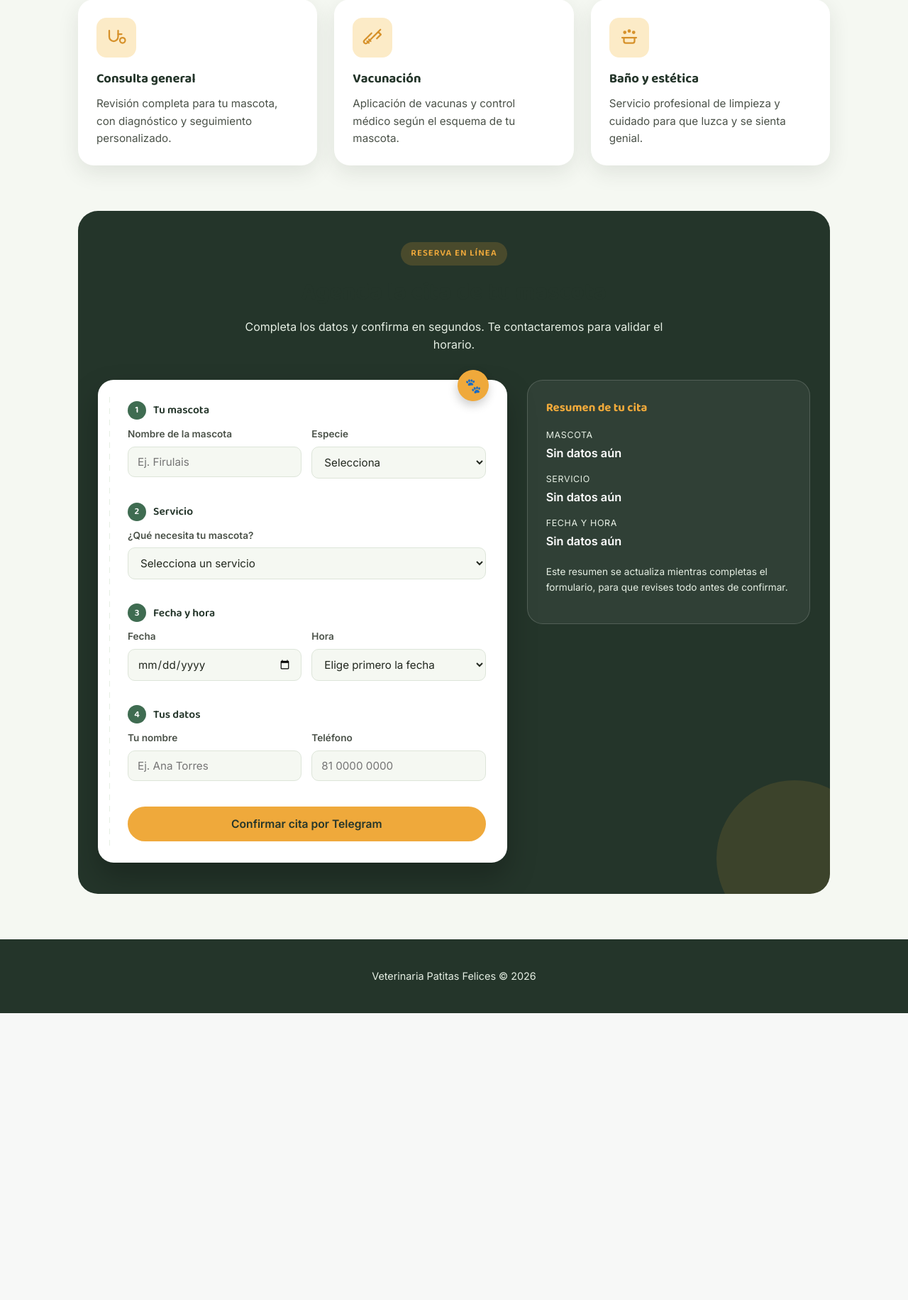
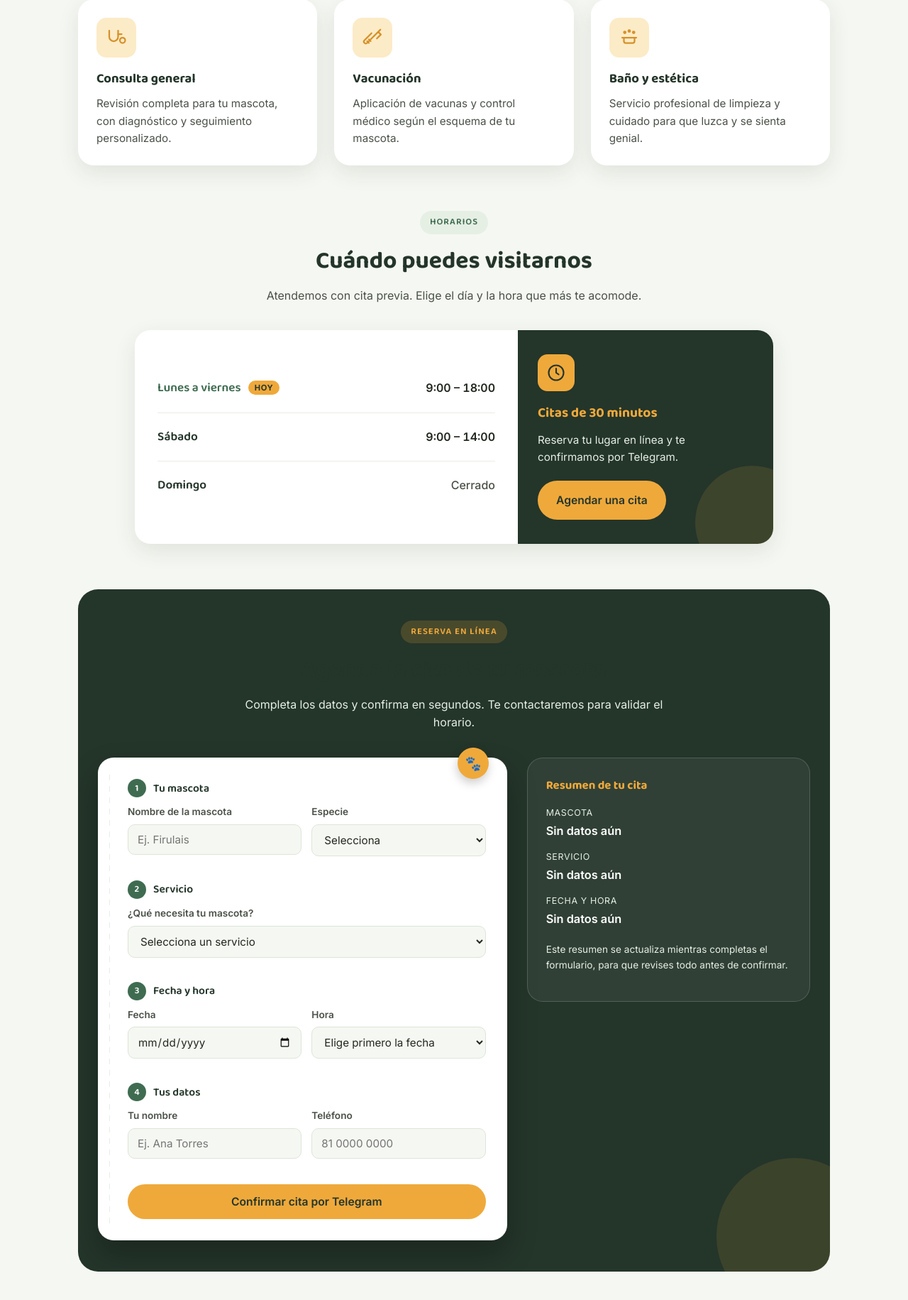
Before and after one commit to JorgeGmzCruz/veterinaria_backend, a Django app: page / in a window 1280 px wide. Shown: the part 780-2611 px from the top of the page at 71% size. Before the commit the page ends 2207 px from the top, so only its background shows below. Run offline with Django 5.2, Linux system fonts and the light colour scheme.

Commit message:
Se agrego los horarios en el index con estilo css

```diff
--- a/static/css/index.css
+++ b/static/css/index.css
@@ -254,6 +254,117 @@
   margin-bottom:16px;
 }
 
+/* ---------- Horarios ---------- */
+.horarios-card{
+  background:var(--white);
+  border-radius:var(--radius-lg);
+  box-shadow:var(--shadow-card);
+  display:grid;
+  grid-template-columns:1.2fr 0.8fr;
+  overflow:hidden;
+  max-width:900px;
+  margin:0 auto;
+}
+
+.horarios-lista{
+  list-style:none;
+  margin:0;
+  padding:12px 32px;
+  align-self:center;
+}
+.horarios-lista li{
+  display:flex;
+  align-items:center;
+  justify-content:space-between;
+  gap:16px;
+  padding:20px 0;
+  border-bottom:1px solid var(--sage-100);
+}
+.horarios-lista li:last-child{ border-bottom:none; }
+
+.horarios-lista .dia{
+  font-family:var(--font-display);
+  font-weight:600;
+  font-size:1.08rem;
+  color:var(--sage-900);
+}
+.horarios-lista .horas{
+  font-weight:600;
+  color:var(--ink-900);
+  font-variant-numeric:tabular-nums;
+  white-space:nowrap;
+}
+.horarios-lista li.cerrado .horas{
+  color:var(--ink-600);
+  font-weight:500;
+}
+
+/* Etiqueta "Hoy" (la pone el script en la fila del día actual) */
+.horarios-lista li.hoy .dia{ color:var(--sage-700); }
+.horarios-lista li.hoy .dia::after{
+  content:"Hoy";
+  margin-left:10px;
+  font-family:var(--font-body);
+  font-size:0.7rem;
+  font-weight:700;
+  letter-spacing:0.06em;
+  text-transform:uppercase;
+  color:var(--sage-900);
+  background:var(--gold-500);
+  padding:3px 9px;
+  border-radius:999px;
+  vertical-align:middle;
+}
+
+.horarios-aside{
+  background:var(--sage-900);
+  color:white;
+  padding:34px 28px;
+  display:flex;
+  flex-direction:column;
+  align-items:flex-start;
+  justify-content:center;
+  gap:10px;
+  position:relative;
+  overflow:hidden;
+}
+.horarios-aside::after{
+  content:"";
+  position:absolute;
+  right:-50px; bottom:-50px;
+  width:160px; height:160px;
+  border-radius:50%;
+  background:rgba(239,169,59,0.12);
+  pointer-events:none;
+}
+.horarios-icon{
+  width:52px; height:52px;
+  border-radius:14px;
+  background:var(--gold-500);
+  color:var(--sage-900);
+  display:grid; place-items:center;
+  margin-bottom:6px;
+}
+.horarios-icon svg{ width:28px; height:28px; }
+.horarios-aside h3{
+  font-family:var(--font-display);
+  color:var(--gold-500);
+  font-size:1.2rem;
+  margin:0;
+}
+.horarios-aside p{
+  color:var(--sage-100);
+  margin:0 0 10px;
+  font-size:0.95rem;
+}
+.horarios-aside .btn{ position:relative; z-index:1; }
+
+@media (max-width: 780px){
+  .horarios-card{ grid-template-columns:1fr; }
+  .horarios-lista{ padding:8px 22px; }
+  .horarios-aside{ padding:28px 24px; }
+}
+
 /* ---------- Citas (booking) ---------- */
 .booking{
   background:var(--sage-900);
--- a/templates/index.html
+++ b/templates/index.html
@@ -104,6 +104,40 @@
           <h3>Baño y estética</h3>
           <p>Servicio profesional de limpieza y cuidado para que luzca y se sienta genial.</p>
         </article>
+      </div>
+    </section>
+
+    <section id="horarios">
+      <div class="section-head">
+        <span class="eyebrow">Horarios</span>
+        <h2>Cuándo puedes visitarnos</h2>
+        <p>Atendemos con cita previa. Elige el día y la hora que más te acomode.</p>
+      </div>
+
+      <div class="horarios-card">
+        <ul class="horarios-lista">
+          <li data-dias="1,2,3,4,5">
+            <span class="dia">Lunes a viernes</span>
+            <span class="horas">9:00 – 18:00</span>
+          </li>
+          <li data-dias="6">
+            <span class="dia">Sábado</span>
+            <span class="horas">9:00 – 14:00</span>
+          </li>
+          <li data-dias="0" class="cerrado">
+            <span class="dia">Domingo</span>
+            <span class="horas">Cerrado</span>
+          </li>
+        </ul>
+
+        <div class="horarios-aside">
+          <span class="horarios-icon" aria-hidden="true">
+            <svg viewBox="0 0 24 24" fill="none" stroke="currentColor" stroke-width="1.8" stroke-linecap="round" stroke-linejoin="round"><circle cx="12" cy="12" r="9"/><path d="M12 7v5l3 2"/></svg>
+          </span>
+          <h3>Citas de 30 minutos</h3>
+          <p>Reserva tu lugar en línea y te confirmamos por Telegram.</p>
+          <a href="#citas" class="btn btn-primary">Agendar una cita</a>
+        </div>
       </div>
     </section>
 
@@ -312,6 +346,12 @@
       });
       date.addEventListener('change', cargarHoras);
 
+      // Resalta en la sección de horarios la fila que corresponde a hoy
+      const diaHoy = String(hoy.getDay());
+      document.querySelectorAll('.horarios-lista li[data-dias]').forEach(li => {
+        if (li.dataset.dias.split(',').includes(diaHoy)) li.classList.add('hoy');
+      });
+
       // Avisa a la veterinaria por Telegram y abre el bot para que el cliente reciba su confirmación.
       async function notificarVeterinaria(ventana){
         try {
```
Lines whose indentation alone changed are shown as unchanged.
